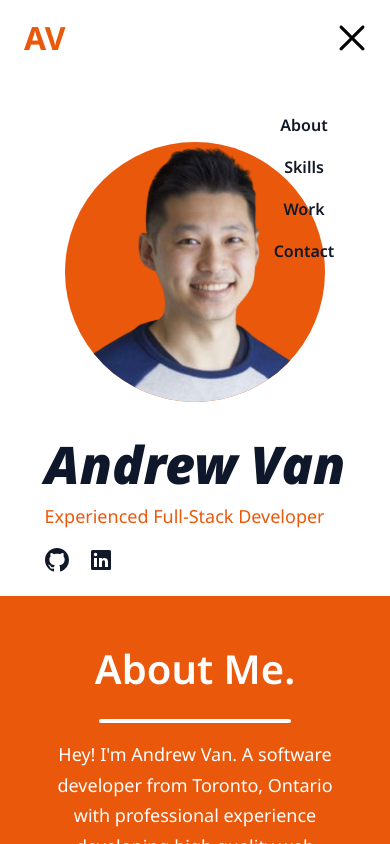
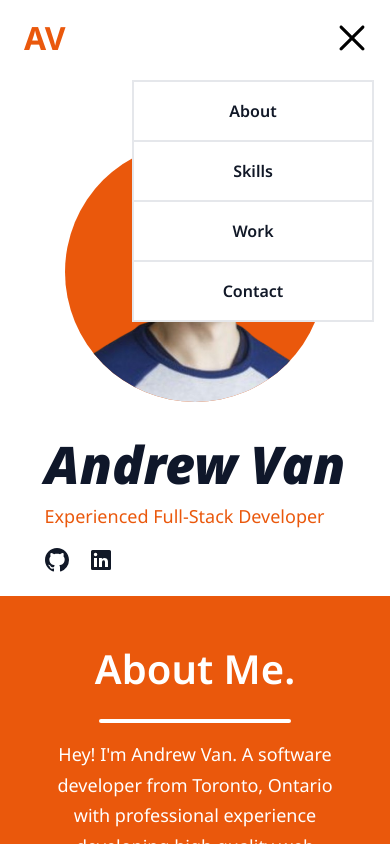
Before and after one commit to avan3/avan3.github.io, a React (Vite) app: page / in a window 390 px wide. Both pictures are taken after a click on the picture 352 px from the left and 38 px from the top of the page. Shown: the top 844 px of the page. Built offline with nearby package versions, Linux system fonts and the light colour scheme.

Commit message:
updated mobile navbar

```diff
--- a/src/components/Navbar.jsx
+++ b/src/components/Navbar.jsx
@@ -44,9 +44,9 @@ const Navbar = () => {
         <div
           className={`${
             toggle ? "flex" : "hidden"
-          } p-6 bg-black-gradient absolute top-20 right-0 mx-4 my-2 min-w-[140px] rounded-xl sidebar`}
+          } bg-white absolute top-20 right-0 mx-4 min-w-[140px]`}
         >
-          <ul className="list-none flex justify-end items-center flex-1 flex-col">
+          <ul className="list-none flex flex-col text-center border-collapse border">
             {navLinks.map((nav) => (
               <li
                 key={nav.id}
@@ -54,8 +54,11 @@ const Navbar = () => {
                                 font-semibold
                                 cursor-pointer
                                 text-[16px]
+                                w-[240px]
                                 text-gray-900
-                                mb-4`}
+                                border
+                                py-4`}
+                onClick={() => setToggle((prev) => !prev)}
               >
                 <a href={`#${nav.id}`}>{nav.title}</a>
               </li>
@@ -66,8 +69,11 @@ const Navbar = () => {
                                 font-semibold
                                 cursor-pointer
                                 text-[16px]
+                                w-[240px]
                                 text-gray-900
-                                mb-4`}
+                                border
+                                py-4`}
+              onClick={() => setToggle((prev) => !prev)}
             >
               <a href="#contact">Contact</a>
             </li>
```
